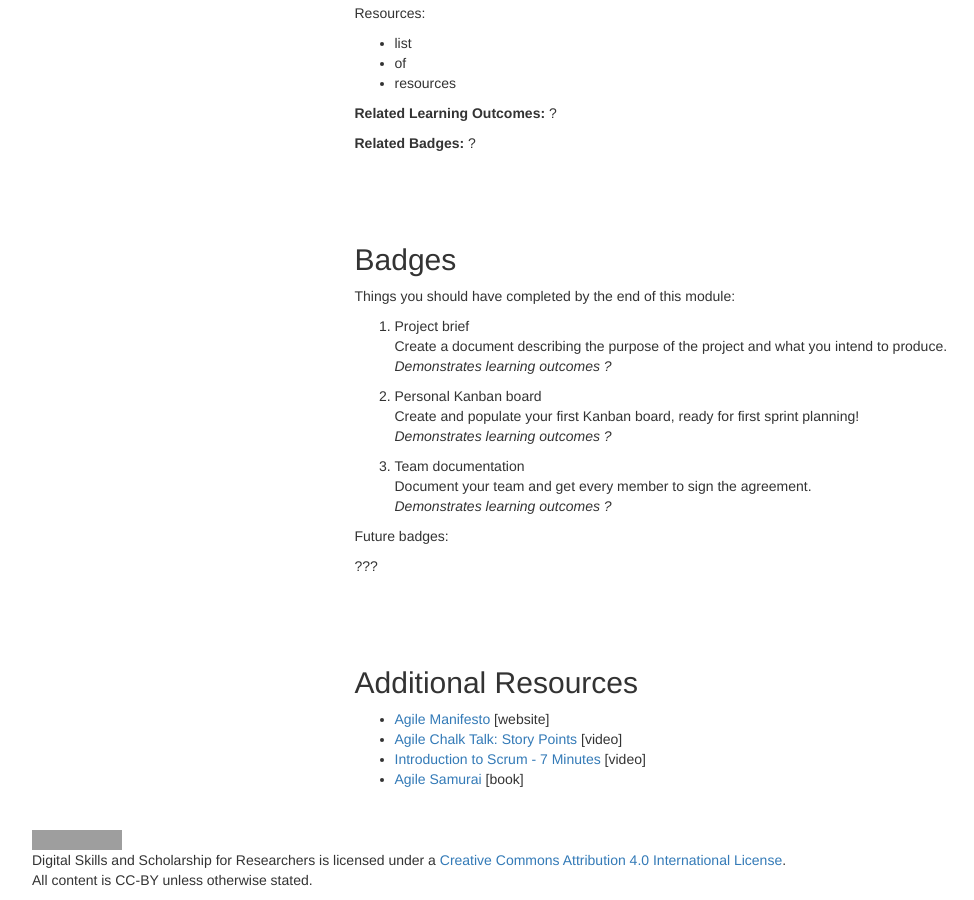
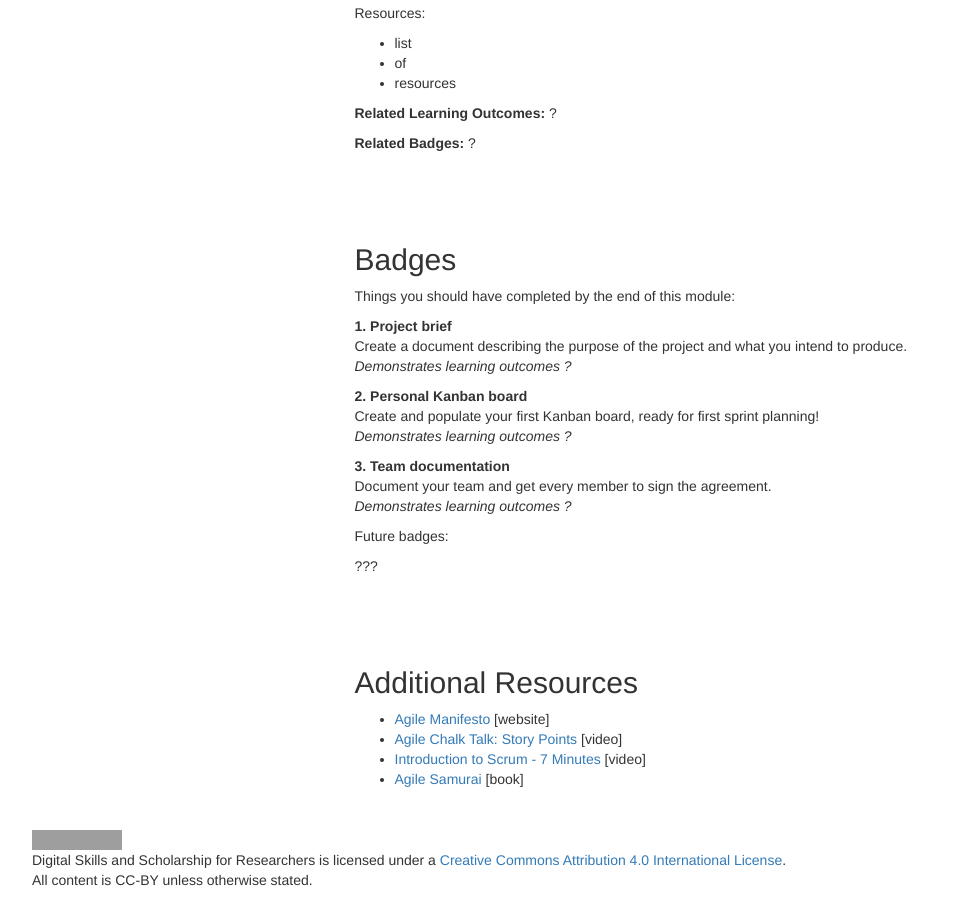
Before and after one commit to digital-skills-for-researchers/coursebook, a Jekyll site: the page built from modules/project-management/index.md, in a window 1280 px wide and 900 px high, scrolled down 1407 px. Shown: the whole window, without its empty margins (38-1012 px from the left). Built offline with Jekyll 4.4.1, drawn with Linux system fonts in a browser that asks for light colours; grey boxes are pictures that could not be loaded.

Commit message:
Emboldening some text for readability
Signed-off-by: Tanya Gray <Tanya@wifi-staff-172-24-25-12.net.auckland.ac.nz>

```diff
--- a/modules/project-management/index.md
+++ b/modules/project-management/index.md
@@ -93,20 +93,20 @@ Things you should have completed by the end of this module:
 
 
 
-1. Project brief
+**1. Project brief**
 Create a document describing the purpose of the project and what you intend to produce.
 _Demonstrates learning outcomes ?_
 
 
 
-2. Personal Kanban board
+**2. Personal Kanban board**
 Create and populate your first Kanban board, ready for first sprint planning!
 _Demonstrates learning outcomes ?_
 
 
 
 
-3. Team documentation
+**3. Team documentation**
 Document your team and get every member to sign the agreement.
 _Demonstrates learning outcomes ?_
 
```
